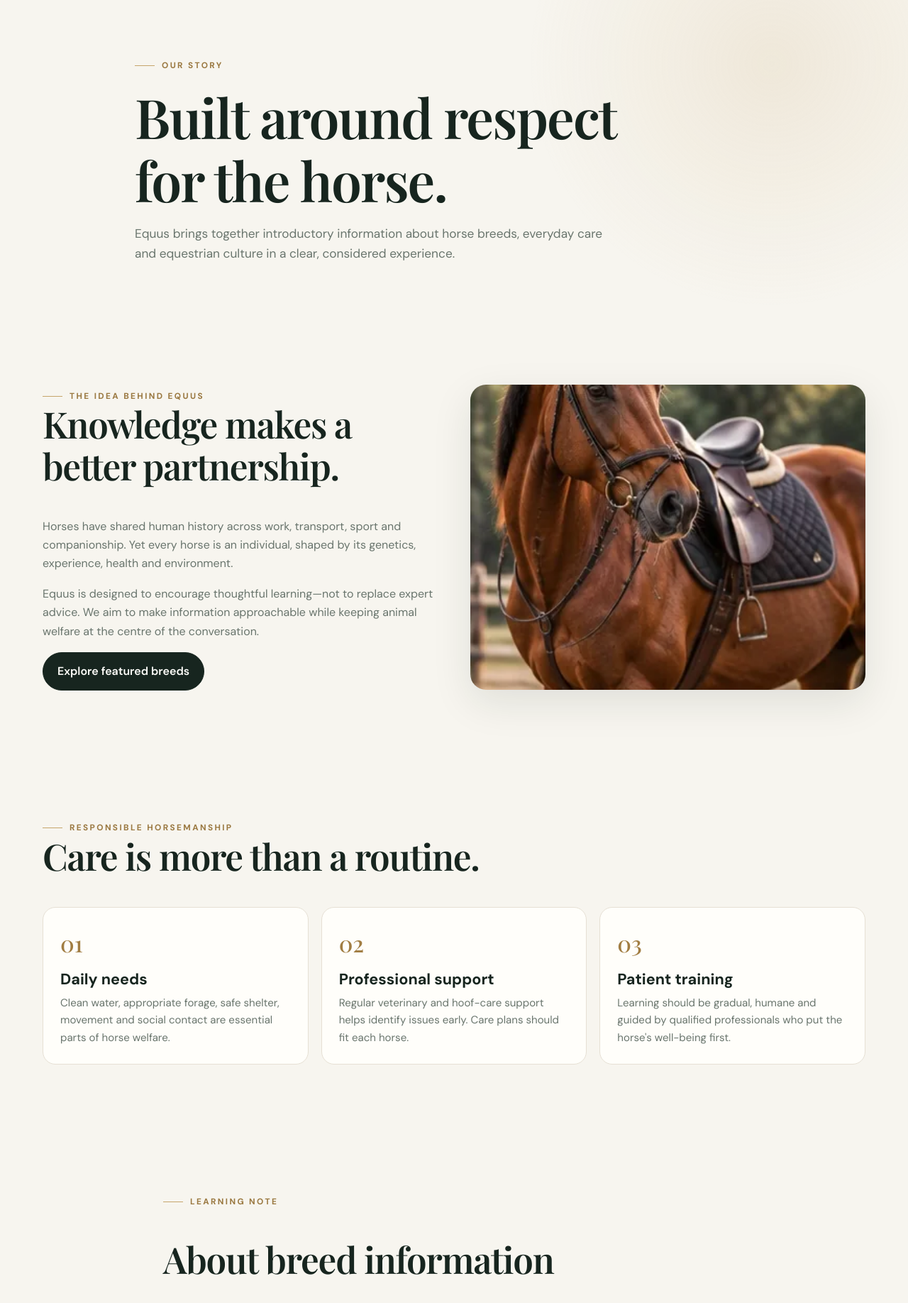
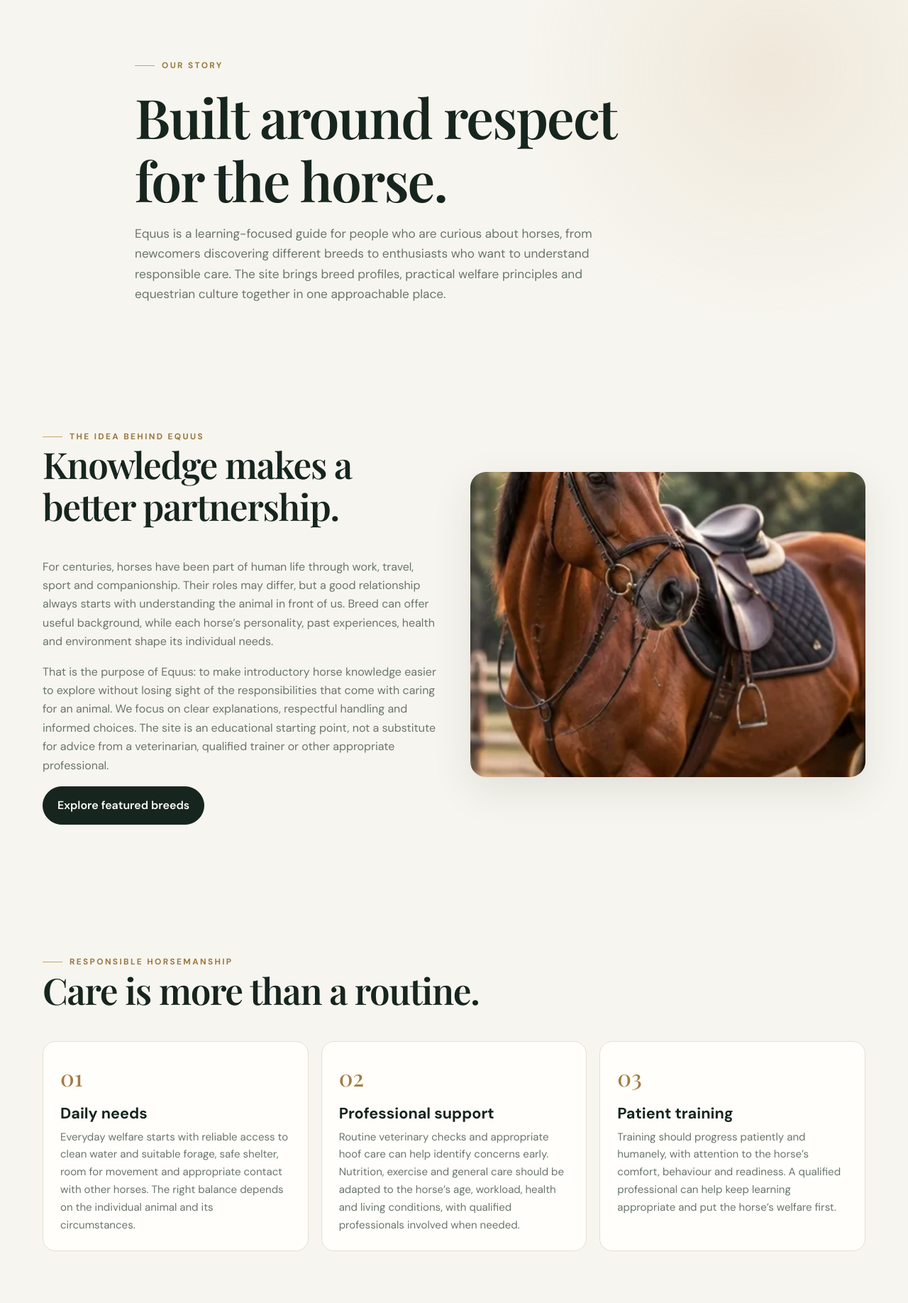
Before and after one commit to setayeshnazfuroosh/equus, a PHP site: page /about.php in a window 1280 px wide. Shown: the part 84-1920 px from the top of the page at 71% size. Run offline with PHP 8.4, Linux system fonts and the light colour scheme.

Commit message:
Update about page and styles

```diff
--- a/about.php
+++ b/about.php
@@ -5,9 +5,10 @@ $activePage = 'About'; $pageCss = 'css/about.css';
 require __DIR__ . '/includes/header.php';
 ?>
 <main id="main-content">
-  <section class="page-hero"><div class="wrap"><span class="eyebrow">Our story</span><h1>Built around respect<br>for the horse.</h1><p>Equus brings together introductory information about horse breeds, everyday care and equestrian culture in a clear, considered experience.</p></div></section>
-  <section class="section"><div class="wrap about-lead"><div><span class="eyebrow">The idea behind Equus</span><h2>Knowledge makes a better partnership.</h2><p>Horses have shared human history across work, transport, sport and companionship. Yet every horse is an individual, shaped by its genetics, experience, health and environment.</p><p>Equus is designed to encourage thoughtful learning—not to replace expert advice. We aim to make information approachable while keeping animal welfare at the centre of the conversation.</p><a class="btn" href="horse.php">Explore featured breeds</a></div><img src="gallery_files/06-tacked-horse.webp" width="378" height="506" alt="A calmly prepared horse wearing its riding tack" loading="lazy"></div></section>
-  <section class="section" id="care"><div class="wrap"><span class="eyebrow">Responsible horsemanship</span><h2>Care is more than a routine.</h2><div class="principles"><article class="principle"><span class="number">01</span><h3>Daily needs</h3><p>Clean water, appropriate forage, safe shelter, movement and social contact are essential parts of horse welfare.</p></article><article class="principle"><span class="number">02</span><h3>Professional support</h3><p>Regular veterinary and hoof-care support helps identify issues early. Care plans should fit each horse.</p></article><article class="principle"><span class="number">03</span><h3>Patient training</h3><p>Learning should be gradual, humane and guided by qualified professionals who put the horse's well-being first.</p></article></div></div></section>
-  <section class="section"><div class="wrap prose"><span class="eyebrow">Learning note</span><h2>About breed information</h2><p>Breed descriptions on this site are introductory summaries. Traits such as height, weight, colour and temperament vary among individuals and may depend on the breed registry or source. Where a measurement has not been verified for this release, it is intentionally left blank rather than presented as a precise fact.</p><p>For breed-specific research, use recognized breed associations, veterinary resources and established equestrian organizations. Equus does not provide veterinary diagnosis or training instructions.</p></div></section>
+  <section class="page-hero"><div class="wrap"><span class="eyebrow">Our story</span><h1>Built around respect<br>for the horse.</h1><p>Equus is a learning-focused guide for people who are curious about horses, from newcomers discovering different breeds to enthusiasts who want to understand responsible care. The site brings breed profiles, practical welfare principles and equestrian culture together in one approachable place.</p></div></section>
+  <section class="section"><div class="wrap about-lead"><div><span class="eyebrow">The idea behind Equus</span><h2>Knowledge makes a better partnership.</h2><p>For centuries, horses have been part of human life through work, travel, sport and companionship. Their roles may differ, but a good relationship always starts with understanding the animal in front of us. Breed can offer useful background, while each horse’s personality, past experiences, health and environment shape its individual needs.</p><p>That is the purpose of Equus: to make introductory horse knowledge easier to explore without losing sight of the responsibilities that come with caring for an animal. We focus on clear explanations, respectful handling and informed choices. The site is an educational starting point, not a substitute for advice from a veterinarian, qualified trainer or other appropriate professional.</p><a class="btn" href="horse.php">Explore featured breeds</a></div><img src="gallery_files/06-tacked-horse.webp" width="378" height="506" alt="A calmly prepared horse wearing its riding tack" loading="lazy"></div></section>
+  <section class="section" id="care"><div class="wrap"><span class="eyebrow">Responsible horsemanship</span><h2>Care is more than a routine.</h2><div class="principles"><article class="principle"><span class="number">01</span><h3>Daily needs</h3><p>Everyday welfare starts with reliable access to clean water and suitable forage, safe shelter, room for movement and appropriate contact with other horses. The right balance depends on the individual animal and its circumstances.</p></article><article class="principle"><span class="number">02</span><h3>Professional support</h3><p>Routine veterinary checks and appropriate hoof care can help identify concerns early. Nutrition, exercise and general care should be adapted to the horse’s age, workload, health and living conditions, with qualified professionals involved when needed.</p></article><article class="principle"><span class="number">03</span><h3>Patient training</h3><p>Training should progress patiently and humanely, with attention to the horse’s comfort, behaviour and readiness. A qualified professional can help keep learning appropriate and put the horse’s welfare first.</p></article></div></div></section>
+  <section class="section"><div class="wrap prose"><span class="eyebrow">Learning note</span><h2>About breed information</h2><p>Breed profiles on Equus are intended to help readers compare broad characteristics and learn the background of different horses. They are summaries, not guarantees: height, build, colour and temperament can vary between individual horses, and published ranges may differ by registry or reference source. A breed label alone cannot determine whether a particular horse is suitable for a rider or activity.</p><p>Use recognized breed associations and established equestrian or veterinary organizations when researching a specific breed or making care decisions. Equus provides general educational information only; it does not diagnose health conditions or replace individualized veterinary, farriery or training advice. Our guiding principle is simple: learn with curiosity, act responsibly and treat every horse as an individual.</p></div></section>
+  <section class="section"><div class="wrap prose"><span class="eyebrow">Our commitment</span><h2>Learn with care. Build trust.</h2><p>Equus brings together accessible horse knowledge to help people make more thoughtful, informed choices. Whether you are just beginning to explore the equestrian world or continuing to learn, we hope this site encourages curiosity, respect and responsible care for every horse.</p></div></section>
 </main>
 <?php require __DIR__ . '/includes/footer.php'; ?>
```
Also changed, not shown: css/style.css (+0 -42 lines).
